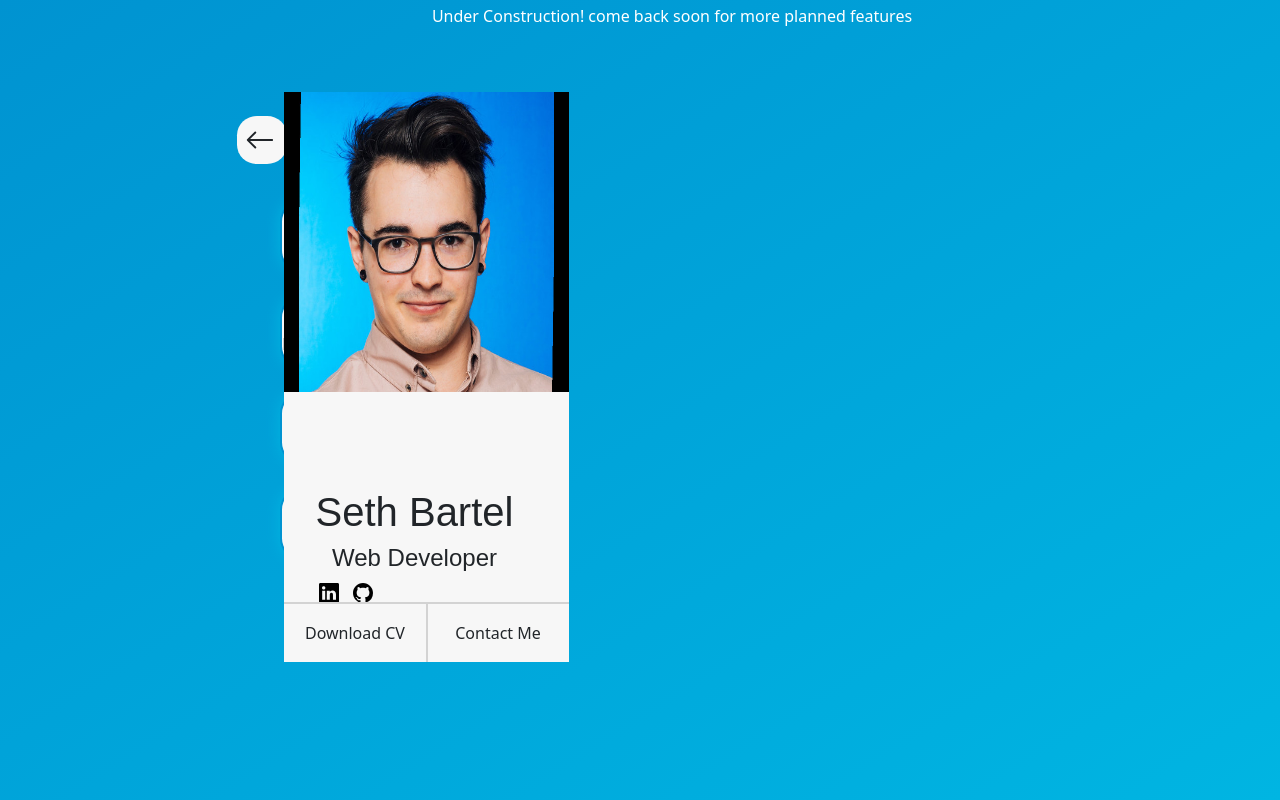
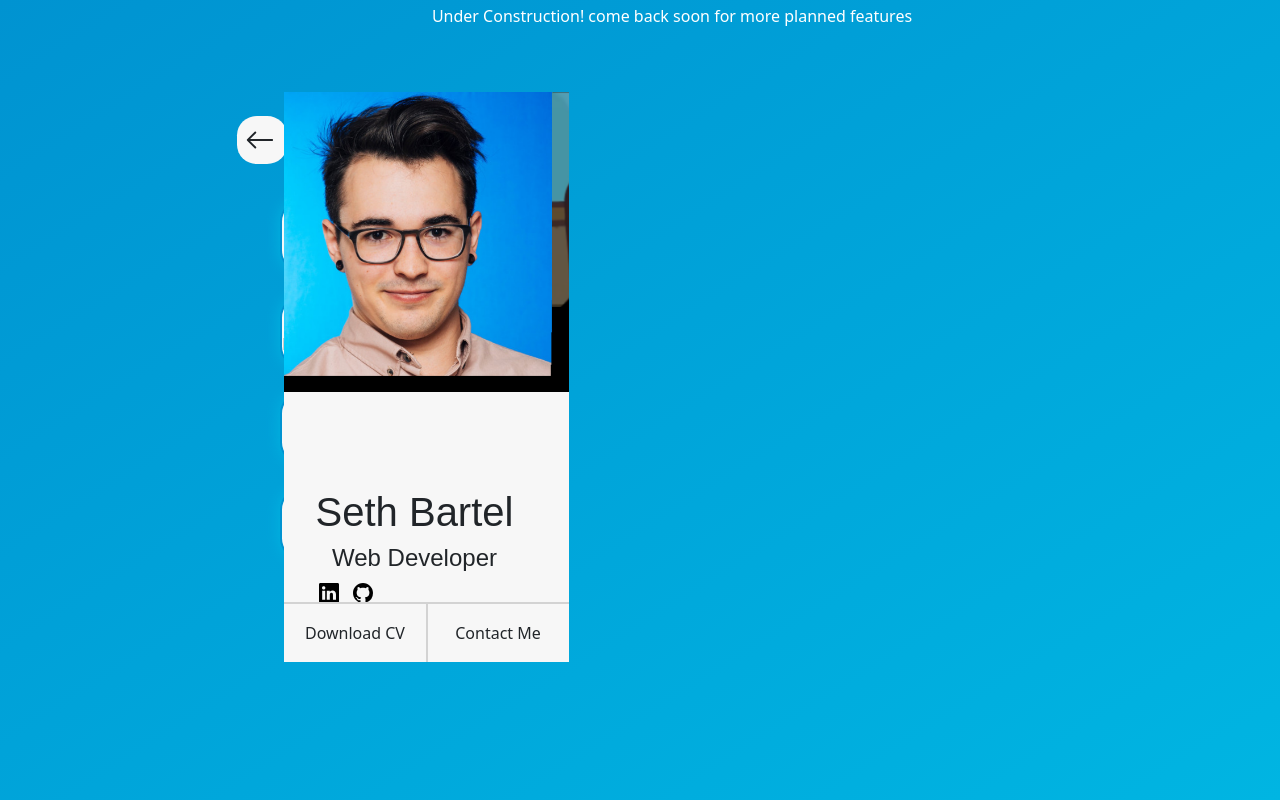
Before and after one commit to slabbylabby/vue-resume-app, a Vue app: page / in a window 1280 px wide. Shown: the top 800 px of the page. Built offline with nearby package versions, Linux system fonts and the light colour scheme.

Commit message:
0006-better styling fix errors

```diff
--- a/src/views/HomeView.vue
+++ b/src/views/HomeView.vue
@@ -1,21 +1,17 @@
 <template>
-  <div
-    class="d-block flex-container positive-relative z-n1"
-    style="margin-top: 5%; overflow-x: hidden; overflow-y: hidden"
+  <article
+    class="d-block flex-container positive-relative z-n1 overflow-hidden"
+    style="margin-top: 5%"
   >
-    <div class="row" style="padding-left: 5%">
+    <section class="row" style="padding-left: 5%">
       <!-- nav card-->
-      <div
-        id="navContainer2"
-        class="col-md-5 mt-5 position-absolute px-0"
-        style="height: 60vh; left: 1%"
-      >
+      <section id="nav" class="col-md-5 mt-5 position-absolute px-0" style="height: 60vh; left: 1%">
         <div class="d-flex flex-row h-100 w-100 px-0 position-absolute">
           <!-- arrow container -->
           <div
             id="arrowContainer"
             class="d-flex flex-column justify-content-center px-2 position-relative z-1"
-            @click="revealHideNavContent($event, 'arrowContainer')"
+            @click="revealHideNavContent()"
             style="
               height: 10%;
               width: 10%;
@@ -26,6 +22,7 @@
               left: 42%;
             "
           >
+            <!-- Open Arrow-->
             <div id="openArrow" class="text-center" style="display: flex; pointer-events: none">
               <svg
                 xmlns="http://www.w3.org/2000/svg"
@@ -41,7 +38,7 @@
                 />
               </svg>
             </div>
-
+            <!-- Close Arrow-->
             <div id="closeArrow" class="text-center" style="display: none; pointer-events: none">
               <svg
                 xmlns="http://www.w3.org/2000/svg"
@@ -64,36 +61,37 @@
             class="d-flex flex-column justify-content-center w-100 h-100 z-n2"
             style=""
           >
+            <!-- About Me Nav Button-->
             <div
               id="aboutContainer"
-              @click="toggleBodyContent($event, 'aboutContainer')"
+              @click="toggleBodyContent($event)"
               class="d-flex flex-column justify-content-center mb-4 position-relative nav-icons"
               style="transition: 1.5s ease"
             >
               <span class="text-center" style="pointer-events: none">About Me</span>
             </div>
-
+            <!-- Work Nav Button-->
             <div
               id="workContainer"
-              @click="toggleBodyContent($event, 'workContainer')"
+              @click="toggleBodyContent($event)"
               class="d-flex flex-column justify-content-center mb-4 position-relative nav-icons"
               style="transition: 1.3s ease"
             >
               <span class="text-center" style="pointer-events: none">Work Experience</span>
             </div>
-
+            <!-- School Nav Button -->
             <div
               id="schoolContainer"
-              @click="toggleBodyContent($event, 'schoolContainer')"
+              @click="toggleBodyContent($event)"
               class="d-flex flex-column justify-content-center mb-4 position-relative nav-icons"
               style="transition: 1.1s ease"
             >
               <span class="text-center" style="pointer-events: none">School </span>
             </div>
-
+            <!-- Portfolio Nav Button-->
             <div
               id="portfolioContainer"
-              @click="toggleBodyContent($event, 'portfolioContainer')"
+              @click="toggleBodyContent($event)"
               class="d-flex flex-column justify-content-center position-relative nav-icons"
               style="transition: 0.7s ease"
             >
@@ -101,20 +99,46 @@
             </div>
           </div>
         </div>
-      </div>
+      </section>
 
       <!-- main card-->
 
-      <div class="col-md-3 position-relative z-3" style="height: 75vh; left: 15%">
+      <section class="col-md-3 position-relative z-3" style="height: 75vh; left: 15%">
         <div class="container h-100 w-100 overflow-hidden">
           <!-- top picture-->
           <section class="row px-0 h-50" style="background-color: whitesmoke">
             <div class="d-flex justify-content-center px-0" style="background-color: black">
-              <img src="@/assets/mainPhotos/meLinkedIn.png" class="h-100" style="width: 90%" />
+              <div id="mainCarousel" class="carousel slide" data-bs-ride="carousel">
+                <div class="carousel-inner">
+                  <div class="carousel-item active">
+                    <img
+                      src="@/assets/mainPhotos/meLinkedIn.png"
+                      class="d-block w-100"
+                      alt="My LinkedIn Photo"
+                    />
+                  </div>
+                  <div class="carousel-item">
+                    <img
+                      src="@/assets/mainPhotos/confused.png"
+                      style="width: 100%"
+                      class="d-block m-auto"
+                      alt="..."
+                    />
+                  </div>
+                  <div class="carousel-item">
+                    <img
+                      src="@/assets/mainPhotos/confused.png"
+                      style="width: 100%"
+                      class="d-block m-auto"
+                      alt="..."
+                    />
+                  </div>
+                </div>
+              </div>
             </div>
           </section>
 
-          <!-- bottom info-->
+          <!-- middle info-->
           <section class="row bottom-info-box">
             <div class="row pt-5">
               <div class="d-flex flex-column justify-content-top">
@@ -189,24 +213,26 @@
             </div>
           </section>
         </div>
-      </div>
+      </section>
 
       <!-- body card-->
-      <div
+      <section
         id="bodyCard"
         class="col-md-8 z-1 p-1 mt-2 position-relative overflow-hidden"
-        style="height: 70vh; right: 5%; display: none"
+        style="height: 70vh; right: 5%; display: flex"
       >
+        <!-- body wrapper/ offset for animations-->
         <div
           id="bodyContainer"
           class="container position-relative z-2 h-100"
           style="
             width: 60%;
-            left: 8%;
+            right: 60%;
             background-color: #f7f7f7;
             border: 1px solid black;
             border-top-right-radius: 5%;
             border-bottom-right-radius: 5%;
+            transition: 1.5s ease;
           "
         >
           <!-- header sections -->
@@ -238,17 +264,27 @@
           <div
             id="bodyContent"
             class="container pt-1 p-4 ps-0 z-2 w-100"
-            style="height: 90%; background-color: lightgray; border-bottom-right-radius: 5%"
+            style="
+              height: 90%;
+              background-color: lightgray;
+              border-bottom-right-radius: 5%;
+              transition: 1.5s ease;
+            "
           >
-            <div id="aboutBody" class="row w-100" style="display: none; height: 60%">
-              <div class="col-md-12 mt-1 mb-3 p-3 ms-2 w-100" style="height: 65%">
+            <!-- About me Body -->
+            <div id="aboutBody" class="row w-auto" style="display: none; height: 60%">
+              <div
+                class="d-flex justify-content-center mt-2 mb-3 p-3 ms-2 w-100"
+                style="height: 65%"
+              >
                 <p
-                  class="p-3"
+                  class="p-5"
                   style="
                     word-wrap: break-word;
-                    height: 100%;
+                    width: 80%;
+                    height: 90%;
                     background-color: whitesmoke;
-                    border-radius: 1%;
+                    border-radius: 0.5%;
                   "
                 >
                   Hello! I'm Seth Bartel from the Indianapolis area. I've been working as a web
@@ -469,7 +505,7 @@
                 </div>
               </div>
             </div>
-
+            <!-- Work Body -->
             <div id="workBody" class="row w-100" style="display: none; height: 95%">
               <div class="d-flex flex-column justify-content-top h-100 mt-3" style="display: flex">
                 <!-- IVM Accordion -->
@@ -842,11 +878,11 @@
                 </div>
               </div>
             </div>
-
+            <!-- School Body -->
             <div id="schoolBody" class="row w-auto" style="display: none; height: 60%">
-              <div class="col-md-12 mt-1 p-3 ms-2 w-100" style="height: 60%">
+              <div class="d-flex justify-content-center mt-2 p-3 ms-2 w-100" style="height: 60%">
                 <div
-                  class="p-3"
+                  class="p-5"
                   style="
                     word-wrap: break-word;
                     height: 90%;
@@ -879,7 +915,7 @@
                   <div class="carousel-indicators">
                     <button
                       type="button"
-                      data-bs-target="#carouselExampleCaptions"
+                      data-bs-target="#schoolCarousel"
                       data-bs-slide-to="0"
                       class="active"
                       aria-current="true"
@@ -887,49 +923,63 @@
                     ></button>
                     <button
                       type="button"
-                      data-bs-target="#carouselExampleCaptions"
+                      data-bs-target="#schoolCarousel"
                       data-bs-slide-to="1"
                       aria-label="Slide 2"
                     ></button>
                     <button
                       type="button"
-                      data-bs-target="#carouselExampleCaptions"
+                      data-bs-target="#schoolCarousel"
                       data-bs-slide-to="2"
                       aria-label="Slide 3"
                     ></button>
                   </div>
-                  <div class="carousel-inner m-auto h-auto">
+                  <div class="carousel-inner">
                     <div class="carousel-item active">
                       <img
                         src="@/assets/schoolPhotos/cropped-leaf.png"
-                        class="d-block w-100"
-                        alt="..."
+                        style="width: 45%"
+                        class="d-block m-auto"
+                        alt="ISU standard Icon"
                       />
-                      <div class="carousel-caption d-none d-md-block">
-                        <h5>Third slide label</h5>
-                        <p>Some representative placeholder content for the third slide.</p>
+                      <div
+                        class="carousel-caption d-none d-md-block"
+                        style="background-color: rgba(215, 215, 215, 0.75)"
+                      >
+                        <h5 style="color: #000; opacity: 100%">ISU Alumni</h5>
+                        <p style="color: #000">Indiana State University: Terre Haute, Indiana</p>
                       </div>
                     </div>
                     <div class="carousel-item">
                       <img
                         src="@/assets/schoolPhotos/ISUBuildingScaled.png"
-                        class="d-block w-100"
-                        alt="..."
+                        style="width: 60%"
+                        class="d-block m-auto"
+                        alt="ISU State Normal Library"
                       />
-                      <div class="carousel-caption d-none d-md-block">
-                        <h5>Third slide label</h5>
-                        <p>Some representative placeholder content for the third slide.</p>
+                      <div
+                        class="carousel-caption d-none d-md-block"
+                        style="background-color: rgba(215, 215, 215, 0.75)"
+                      >
+                        <h5 style="color: #000">State Normal Library</h5>
+                        <p style="color: #000">Origin of Sycamore State University</p>
                       </div>
                     </div>
                     <div class="carousel-item">
                       <img
                         src="@/assets/schoolPhotos/ISUDegreeScaled.png"
-                        class="d-block w-100"
-                        alt="..."
+                        style="width: 60%"
+                        class="d-block m-auto"
+                        alt="My Degree Obtained"
                       />
-                      <div class="carousel-caption d-none d-md-block">
-                        <h5>Third slide label</h5>
-                        <p>Some representative placeholder content for the third slide.</p>
+                      <div
+                        class="carousel-caption d-none d-md-block"
+                        style="background-color: rgba(215, 215, 215, 0.75)"
+                      >
+                        <h5 style="color: #000">Degree Obtained</h5>
+                        <p style="color: #000">
+                          Bachelor of Science with a focus in Web Development
+                        </p>
                       </div>
                     </div>
                   </div>
@@ -938,6 +988,7 @@
                     type="button"
                     data-bs-target="#schoolCarousel"
                     data-bs-slide="prev"
+                    style="background-color: lightgray"
                   >
                     <span class="carousel-control-prev-icon" aria-hidden="true"></span>
                     <span class="visually-hidden">Previous</span>
@@ -947,6 +998,7 @@
                     type="button"
                     data-bs-target="#schoolCarousel"
                     data-bs-slide="next"
+                    style="background-color: lightgray"
                   >
                     <span class="carousel-control-next-icon" aria-hidden="true"></span>
                     <span class="visually-hidden">Next</span>
@@ -954,7 +1006,7 @@
                 </div>
               </div>
             </div>
-
+            <!-- portfolio Body -->
             <div id="portfolioBody" class="row h-auto w-auto" style="display: none">
               <div class="col-md-12 mt-1 p-3 ms-2 w-100">
                 <div class="text-center w-100">
@@ -1002,9 +1054,9 @@
             </div>
           </div>
         </div>
-      </div>
-    </div>
-  </div>
+      </section>
+    </section>
+  </article>
 </template>
 
 <script lang="ts">
@@ -1029,11 +1081,10 @@ export default {
   computed: {},
   methods: {
     toggleMode() {
-      console.log(this.darkMode)
       this.darkMode = !this.darkMode
     },
 
-    toggleBodyContent(e: MouseEvent, p0: string): void {
+    toggleBodyContent(e: MouseEvent): void {
       const elementId = (e.target as HTMLElement)?.id
 
       const body = document.getElementById('bodyContainer') as HTMLElement
@@ -1043,6 +1094,7 @@ export default {
       if (!this.bodyCardVisible) {
         const bodyCard = document.getElementById('bodyCard') as HTMLElement
         bodyCard.style.display = 'flex'
+        body.style.right = '-8%'
       }
 
       if (!this.headerVisible) {
@@ -1075,7 +1127,7 @@ export default {
       }
     },
 
-    revealHideNavContent($event: MouseEvent, p0: string) {
+    revealHideNavContent() {
       const navContainer = document.getElementById('navContainer') as HTMLElement
       const openArrow = document.getElementById('openArrow') as HTMLElement
       const closeArrow = document.getElementById('closeArrow') as HTMLElement
@@ -1088,14 +1140,14 @@ export default {
         ;(openArrow as HTMLElement).style.display = 'none'
 
         Array.from(navItems).forEach((el) => {
-          ;(el as HTMLElement).style.left = '22%'
+          ;(el as HTMLElement).style.left = '20%'
         })
       } else {
         ;(closeArrow as HTMLElement).style.display = 'none'
         ;(openArrow as HTMLElement).style.display = 'flex'
 
-        const bodyCard = document.getElementById('bodyCard') as HTMLElement
-        bodyCard.style.display = 'none'
+        const bodyContainer = document.getElementById('bodyContainer') as HTMLElement
+        bodyContainer.style.right = '60%'
 
         Array.from(navContainer.children).forEach((el) => {
           ;(el as HTMLElement).style.left = '45%'
@@ -1118,15 +1170,6 @@ export default {
 
       document.body.removeChild(link)
     },
-
-    collapseHelper(e: MouseEvent, el: HTMLElement) {
-      console.log(e)
-      console.log(el)
-
-      //$('#el').accordion('show');
-      const collapseElement = this.$refs
-      console.log(collapseElement)
-    },
   },
 }
 </script>
```
Also changed, not shown: src/assets/main.css (+7 -2 lines).
